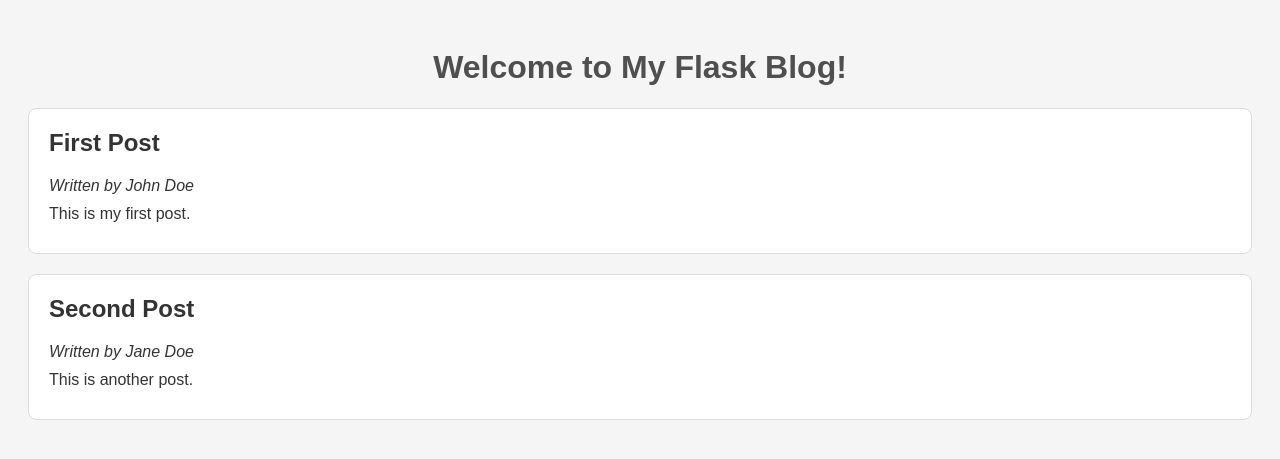
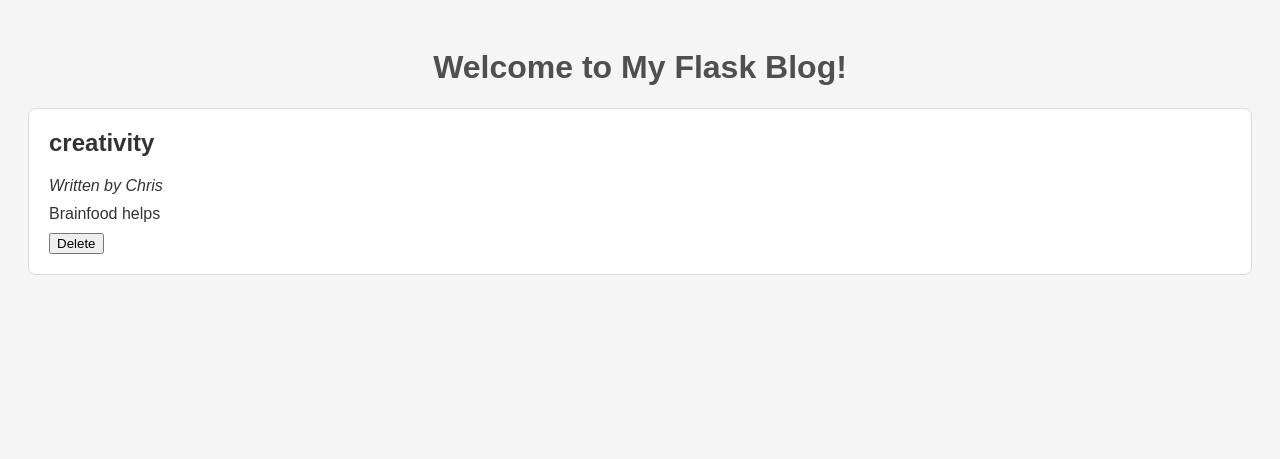
Before and after one commit to chris-killa/flask_blog, a Flask app: page / in a window 1280 px wide. Shown: the top 459 px of the page. Run offline with Flask 3, Linux system fonts and the light colour scheme.

Commit message:
more functionalities and bug fixing

```diff
--- a/app.py
+++ b/app.py
@@ -1,5 +1,6 @@
-from flask import Flask, render_template, request
-from data.storage import load_posts
+from flask import Flask, render_template, request, redirect, url_for
+from data.storage import load_posts, save_posts
+
 app = Flask(__name__)
 
 
@@ -9,5 +10,28 @@ def index():
     return render_template('index.html', posts=blog_posts)
 
 
+@app.route('/add', methods=['GET', 'POST'])
+def add():
+    if request.method == 'POST':
+        blog_posts = load_posts()
+        new_post = {
+            "id" : len(blog_posts)+1,
+            "title" : request.form.get('title'),
+            "content" : request.form.get('content'),
+            "author" : request.form.get('author')
+        }
+        blog_posts.append(new_post)
+        save_posts(blog_posts)
+        return redirect(url_for('index'))
+    return render_template('add.html')
+
+
+@app.route('/delete/<int:post_id>')
+def delete(post_id):
+    blog_posts = load_posts()
+    blog_posts = [post for post in blog_posts if post['id'] != post_id]
+    save_posts(blog_posts)
+    return redirect(url_for('index'))
+
 if __name__ == '__main__':
     app.run(host="0.0.0.0", port=5004, debug=True)
--- a/data/posts.json
+++ b/data/posts.json
@@ -1,14 +1,8 @@
 [
     {
-        "id": 1,
-        "author": "John Doe",
-        "title": "First Post",
-        "content": "This is my first post."
-    },
-    {
-        "id": 2,
-        "author": "Jane Doe",
-        "title": "Second Post",
-        "content": "This is another post."
+        "id": 3,
+        "title": "creativity",
+        "content": "Brainfood helps",
+        "author": "Chris"
     }
 ]
--- a/data/storage.py
+++ b/data/storage.py
@@ -3,14 +3,21 @@ import json
 
 DATA_FILE = os.path.join('data', 'posts.json')
 
+
 def load_posts():
+
+    if not os.path.exists('data'):
+        os.makedirs('data')
+
     if not os.path.exists(DATA_FILE):
         example_posts = [
             {'id': 1, 'author': 'John Doe', 'title': 'First Post', 'content': 'This is my first post.'},
             {'id': 2, 'author': 'Jane Doe', 'title': 'Second Post', 'content': 'This is another post.'}
         ]
-        save_posts(example_posts)  # direkt speichern
+        save_posts(example_posts)
         return example_posts
+
+
     with open(DATA_FILE, 'r') as f:
         return json.load(f)
 
--- a/templates/index.html
+++ b/templates/index.html
@@ -13,6 +13,8 @@
         <h2>{{ post.title }}</h2>
         <p><em>Written by {{ post.author }}</em></p>
         <p>{{ post.content }}</p>
+         <form action= "{{ url_for('delete', post_id=post.id) }}" method="get">
+        <input type="submit" value="Delete">
     </div>
     {% endfor %}
 </body>
```
Also changed, not shown: templates/add.html (added, +25 -0 lines), basic_data_setup.py (deleted), data/__init__.py (added).
